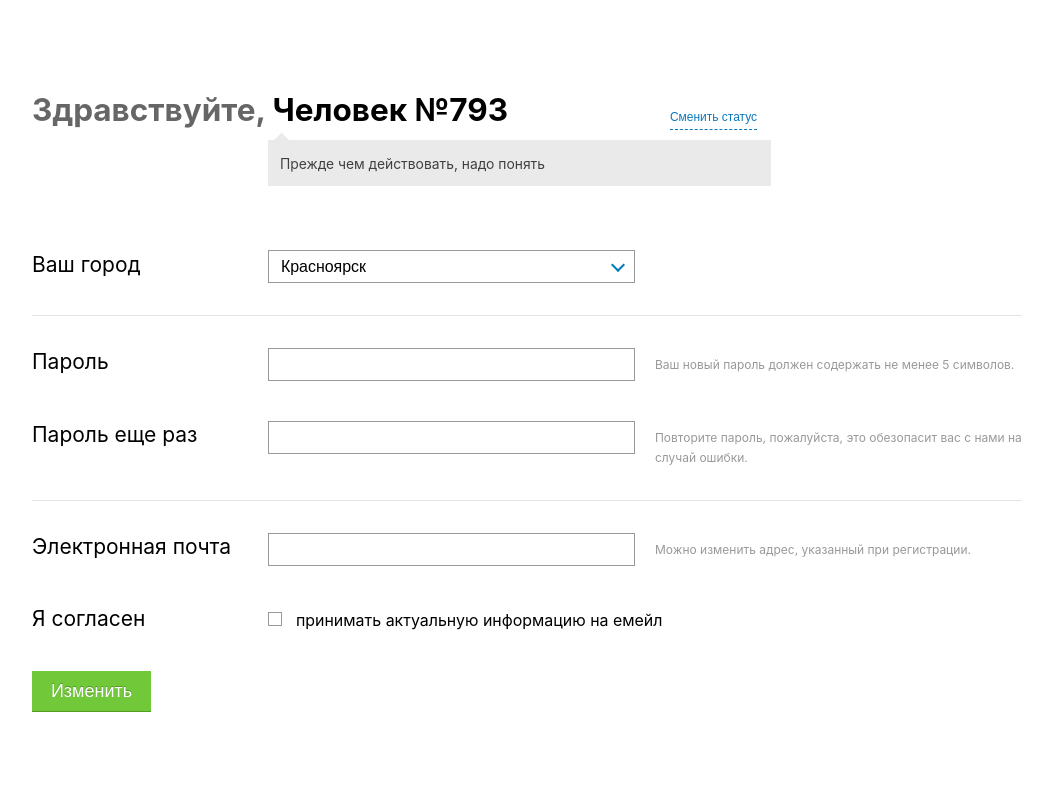
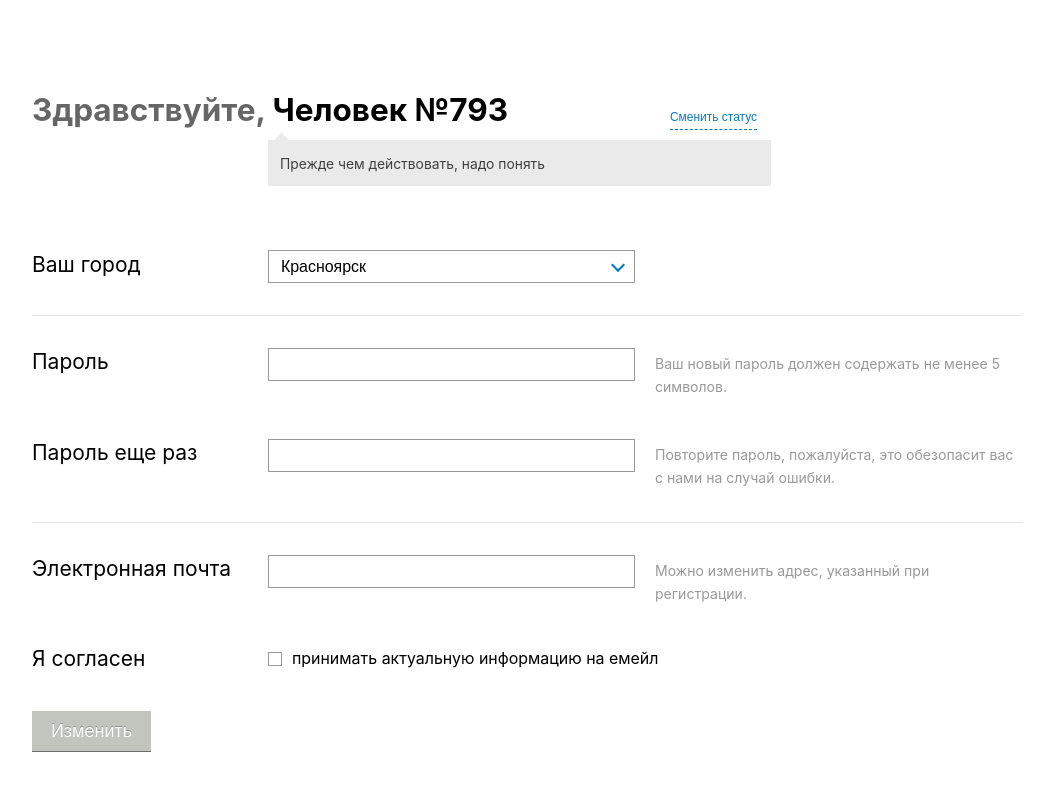
Before and after one commit to Comediant24/au-test, a React (Create React App) app: page / in a window 1280 px wide. Shown: the top 790 px of the page, without its empty margins (113-1166 px from the left). Built offline with nearby package versions, Linux system fonts and the light colour scheme.

Commit message:
feat: сделать валидацию форм

```diff
--- a/src/components/Button.js
+++ b/src/components/Button.js
@@ -9,7 +9,11 @@ const Button = (props) => {
       onClick={handleClick}
       type={props.type}
       aria-label={props.children}
-      className={`button ${props.classSelector}`}
+      className={`button ${props.classSelector} ${
+        props.isEnabled ? '' : props.classSelector + '_disabled'
+      }`}
+      arial-label={props.ariaLabel}
+      disabled={!props.isEnabled}
     >
       {props.children}
     </button>
--- a/src/components/Form.js
+++ b/src/components/Form.js
@@ -1,4 +1,4 @@
-import React, { useState } from 'react';
+import React, { useState, useEffect, useRef } from 'react';
 import FormCheckBox from './FormCheckBox';
 import FormInput from './FormInput';
 import FormSelect from './FormSelect';
@@ -8,26 +8,36 @@ import './Form.scss';
 
 const Form = () => {
   const [city, setCity] = useState(cityList[0].city);
-  const [pass, setPass] = useState('');
-  const [repeatPass, setRepeatPass] = useState('');
-  const [email, setEmail] = useState('');
   const [check, setCheck] = useState(false);
 
+  const [values, setValues] = useState({});
+  const [errors, setErrors] = useState({});
+  const [isValid, setIsvalid] = useState(false);
+
+  const form = useRef();
+
+  useEffect(() => {
+    const match = values.password === values.passwordRepeat;
+    setIsvalid(form.current.checkValidity() && match);
+  }, [values]);
+
   const handleChangeInput = (e) => {
-    const value = e.target.value;
-    switch (e.target.name) {
-      case 'password':
-        setPass(value);
-        break;
-      case 'passwordRepeat':
-        setRepeatPass(value);
-        break;
-      case 'userEmail':
-        setEmail(value);
-        break;
-      default:
-        break;
-    }
+    const target = e.target;
+    const { name, value } = target;
+    setValues({ ...values, [name]: value });
+    setErrors({
+      ...errors,
+      [name]: textError(value, name, target),
+    });
+  };
+
+  const textError = (value, name, target) => {
+    if (name === 'password' && !target.validity.valid)
+      return 'Используйте не менее 5 символов';
+    if (name === 'userEmail' && !target.validity.valid)
+      return 'Неверный E-mail';
+    if (name === 'passwordRepeat' && value !== values.password)
+      return 'Пароли не совпадают';
   };
 
   const handleChangeSelect = (e) => {
@@ -46,24 +56,19 @@ const Form = () => {
 
   const handleResetValue = () => {
     setCity(cityList[0].city);
-    setPass('');
-    setRepeatPass('');
-    setEmail('');
     setCheck(false);
+    setValues({});
   };
 
   const toJSON = () => {
+    const { userEmail, password } = values;
     console.log(
-      JSON.stringify(
-        { city: city, password: pass, email: email, mailing: check },
-        null,
-        '\t'
-      )
+      JSON.stringify({ city, password, userEmail, check }, null, '\t')
     );
   };
 
   return (
-    <form className="form form__container">
+    <form ref={form} className="form form__container">
       <fieldset className="form__fieldset form__fieldset_ctrl_city">
         <FormSelect
           value={city}
@@ -74,12 +79,13 @@ const Form = () => {
           label="user-city"
           classSelector="form__item_city"
           selectList={cityList}
+          required
         />
       </fieldset>
 
       <fieldset className="form__fieldset form__fieldset_ctrl_password">
         <FormInput
-          value={pass}
+          value={values.password}
           onChange={handleChangeInput}
           formSelector="form__input-container_ctrl_password"
           title="Пароль"
@@ -88,9 +94,14 @@ const Form = () => {
           classSelector="password"
           type="password"
           prompt="Ваш новый пароль должен содержать не менее 5 символов."
+          minLength="5"
+          maxLength="40"
+          autoComplete="off"
+          validationMessage={errors.password}
+          required
         />
         <FormInput
-          value={repeatPass}
+          value={values.passwordRepeat}
           onChange={handleChangeInput}
           formSelector="form__input-container_ctrl_password"
           title="Пароль еще раз"
@@ -99,12 +110,17 @@ const Form = () => {
           classSelector="password"
           type="password"
           prompt="Повторите пароль, пожалуйста, это обезопасит вас с нами на случай ошибки."
+          minLength="5"
+          maxLength="40"
+          validationMessage={errors.passwordRepeat}
+          autoComplete="off"
+          required
         />
       </fieldset>
 
       <fieldset className="form__fieldset form__fieldset_ctrl_email">
         <FormInput
-          value={email}
+          value={values.userEmail}
           onChange={handleChangeInput}
           formSelector="form__input-container_ctrl_email"
           title="Электронная почта"
@@ -112,7 +128,10 @@ const Form = () => {
           label="user-email"
           classSelector="email"
           type="email"
+          validationMessage={errors.userEmail}
           prompt="Можно изменить адрес, указанный при регистрации."
+          pattern="^[a-z0-9._%+-]+@[a-z0-9.-]+\.[a-z]{2,4}$"
+          required
         />
 
         <FormCheckBox
@@ -130,6 +149,8 @@ const Form = () => {
         onClick={handleClick}
         type={'submit'}
         classSelector="form__button"
+        ariaLabel="Изменить данные"
+        isEnabled={isValid}
       >
         Изменить
       </Button>
--- a/src/components/Form.scss
+++ b/src/components/Form.scss
@@ -22,6 +22,7 @@
 
   &__input-container {
     @extend %grid-shared;
+    position: relative;
   }
 
   &__select-wrapper {
@@ -36,6 +37,17 @@
     z-index: -1;
   }
 
+  &__input-error {
+    grid-column: 2/3;
+    font-size: calc(0.67 * #{$base-size});
+    line-height: 110%;
+    height: 40px;
+    color: #ff0000;
+    position: absolute;
+    top: 35px;
+    left: 0px;
+  }
+
   &__item {
     border: 1px solid #999999;
     box-sizing: border-box;
@@ -47,60 +59,36 @@
     &_city {
       width: 100%;
       appearance: none;
+      cursor: pointer;
     }
 
     &-prompt {
       padding: 0;
       margin: 0;
-      font-size: 12px;
+      font-size: calc(0.67 * #{$base-size});
       line-height: 167%;
       color: #999999;
     }
 
     &-wrapper {
       grid-column: 2/4;
+      display: flex;
+      align-items: center;
     }
 
     &_agreement {
-      &:checked,
-      &:not(:checked) {
-        position: absolute;
-        width: 1px;
-        height: 1px;
-        overflow: hidden;
-        clip: rect(0 0 0 0);
-      }
+      width: 12px;
+      height: 12px;
+      border: 1px solid #999999;
+      margin-right: 10px;
+      padding: 0;
+      box-sizing: content-box;
+      cursor: pointer;
 
-      &:checked + .form__checkbox-about,
-      &:not(:checked) + .form__checkbox-about {
-        position: relative;
-        padding-left: 28px;
-        cursor: pointer;
-      }
-
-      &:checked + .form__checkbox-about::before,
-      &:not(:checked) + .form__checkbox-about::before {
-        content: '';
-        position: absolute;
-        left: 0px;
-        top: 1px;
-        width: 12px;
-        height: 12px;
-        border: 1px solid #999999;
-      }
-
-      &:checked + .form__checkbox-about::after,
-      &:not(:checked) + .form__checkbox-about::after {
-        content: url(../images/yes.svg);
-        position: absolute;
-        left: 1px;
-        top: 0px;
-      }
-      &:not(:checked) + .form__checkbox-about::after {
-        opacity: 0;
-      }
-      &:checked + .form__checkbox-about::after {
-        opacity: 1;
+      &_check {
+        background-image: url(../images/yes.svg);
+        background-repeat: no-repeat;
+        background-position: center;
       }
     }
   }
@@ -121,5 +109,10 @@
     top: 619px;
     background: #71c838;
     box-shadow: 0px 1px 0px #539d22;
+
+    &_disabled {
+      background: #c0c5bd;
+      box-shadow: 0px 1px 0px #6d6d6d;
+    }
   }
 }
--- a/src/components/FormCheckBox.js
+++ b/src/components/FormCheckBox.js
@@ -1,6 +1,7 @@
 import React from 'react';
 
 const FormCheckBox = ({
+  value,
   onChange,
   formSelector,
   title,
@@ -15,12 +16,14 @@ const FormCheckBox = ({
         {title || ''}
       </label>
       <div className="form__item-wrapper">
-        <input
+        <div
           id={label}
+          onClick={onChange}
           name={name}
-          className={`form__item form__item_${classSelector}`}
-          type="checkbox"
-        ></input>
+          className={`form__item form__item_${classSelector} ${
+            value ? `form__item_${classSelector}_check` : ''
+          }`}
+        ></div>
         <label
           onClick={onChange}
           className="form__label form__checkbox-about"
--- a/src/components/FormInput.js
+++ b/src/components/FormInput.js
@@ -1,34 +1,34 @@
 import React from 'react';
 
 const FormInput = ({
+  onChange,
   value,
-  onChange,
   formSelector,
   title,
-  name,
   label,
   classSelector,
-  type,
   prompt,
+  validationMessage,
+  name,
+  ...rest
 }) => {
-  const handleChange = (e) => {
-    onChange(e);
-  };
   return (
     <div className={`form__input-container ${formSelector}`}>
       <label className="form__label" htmlFor={label}>
-        {title || 'Заголовок'}
+        {title || 'Заголовок '}
       </label>
       <input
-        value={value}
-        onChange={handleChange}
+        value={value || ''}
+        onChange={onChange}
         id={label}
         name={name}
         className={`form__item form__item_${classSelector}`}
-        type={type}
-        required
+        {...rest}
       ></input>
       <p className="form__item-prompt">{prompt || ''}</p>
+      <span className="form__input-error form__input-error_visible">
+        {validationMessage}
+      </span>
     </div>
   );
 };
--- a/src/components/FormSelect.js
+++ b/src/components/FormSelect.js
@@ -5,11 +5,11 @@ const FormSelect = ({
   onChange,
   formSelector,
   title,
-  name,
   label,
   classSelector,
   selectList,
   prompt,
+  ...rest
 }) => {
   const handleChange = (e) => {
     onChange(e);
@@ -23,10 +23,9 @@ const FormSelect = ({
         <select
           value={value}
           onChange={handleChange}
-          name={name}
           id={label}
           className={`form__item ${classSelector}`}
-          required
+          {...rest}
         >
           {selectList ? (
             selectList.map((item, index) => (
```
Also changed, not shown: src/components/FormInputValidator.js (added, +12 -0 lines), src/hooks/useForm.js (added, +33 -0 lines).
